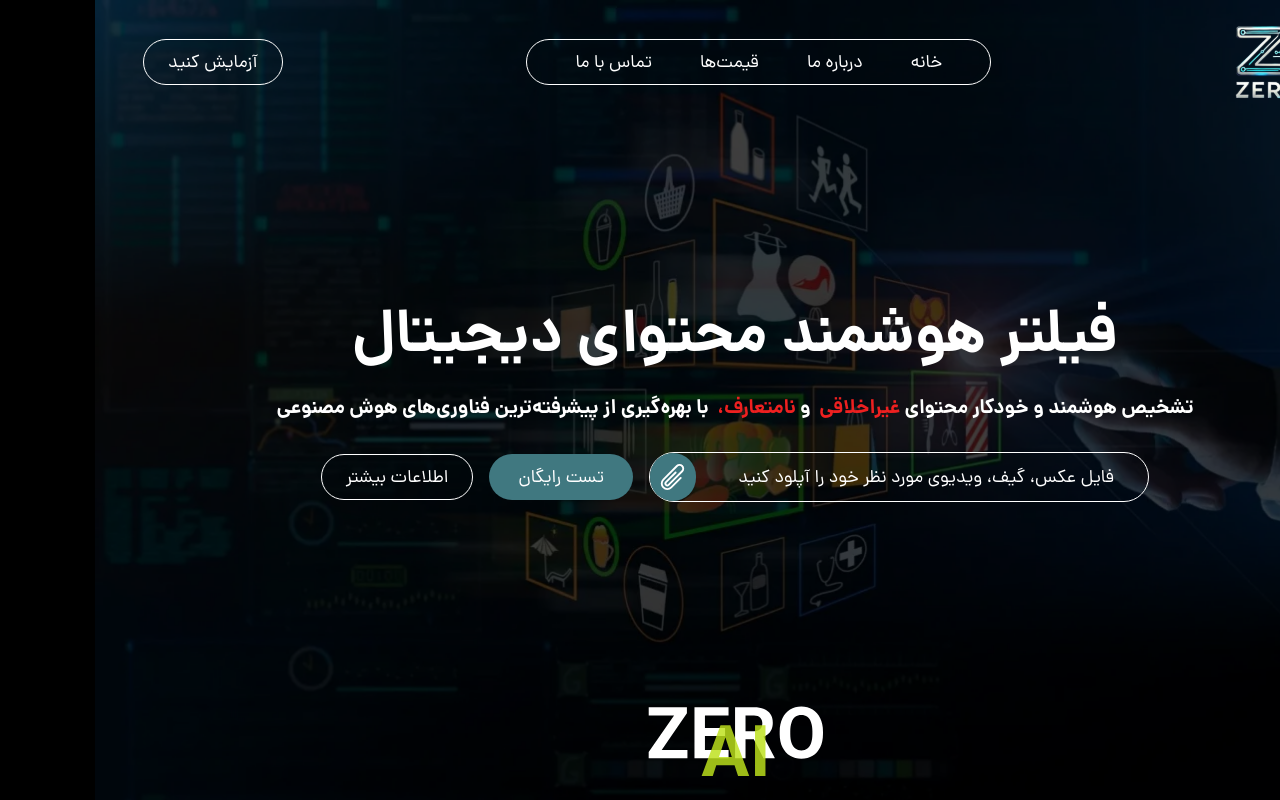
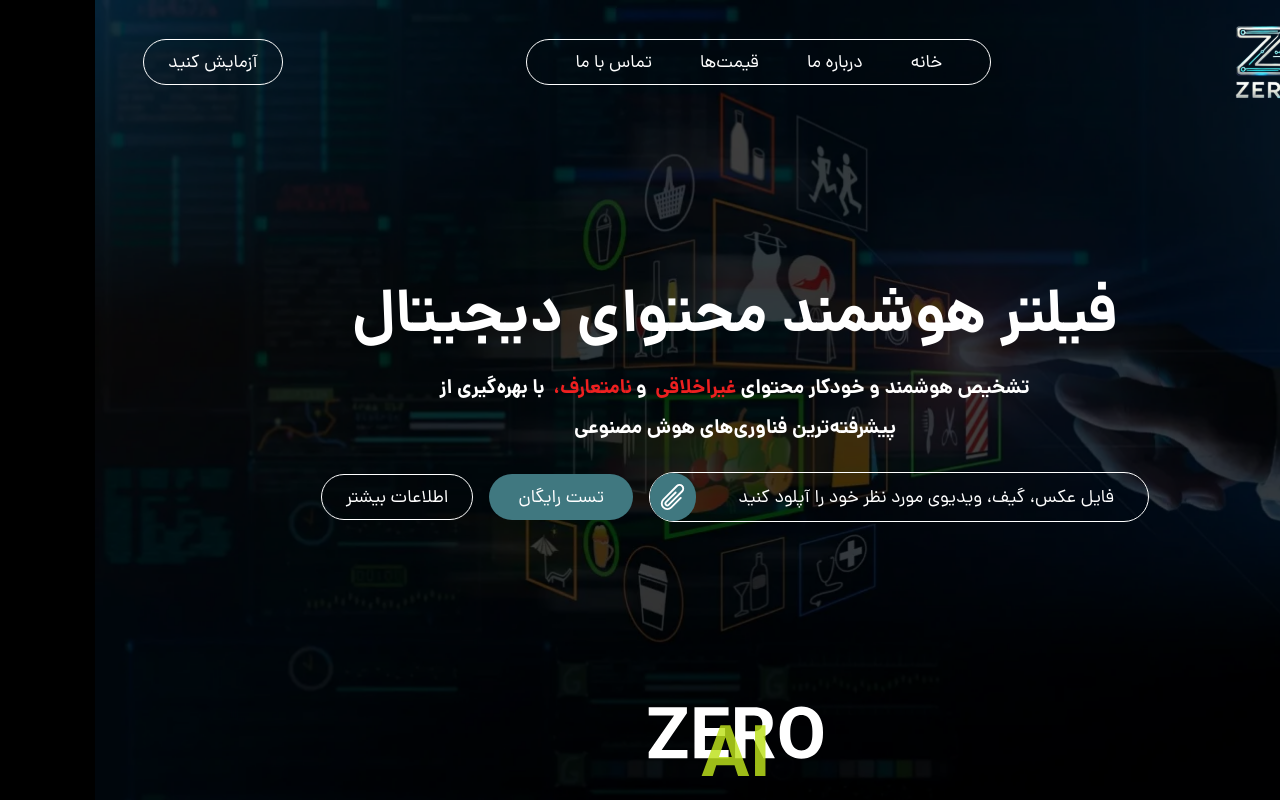
Before and after one commit to fatemeh-bd/zero, a Next.js app: page / in a window 1280 px wide. Built offline with nearby package versions, Linux system fonts and the light colour scheme.

Commit message:
edit style

```diff
--- a/src/app/globals.css
+++ b/src/app/globals.css
@@ -13,6 +13,15 @@
 .Toastify__toast-container {
   text-align: right;
 }
+
+::-webkit-scrollbar-track {
+  background: rgb(31, 31, 31) !important;
+  width: 8px;
+}
+
+::-webkit-scrollbar-thumb {
+  background: rgb(59, 59, 59);
+}
 @media (min-width: 512px) {
   .Toastify__toast-container {
     width: 100%;
--- a/src/app/page.tsx
+++ b/src/app/page.tsx
@@ -39,7 +39,9 @@
         تشخیص هوشمند و خودکار محتوای
         <span className="text-[#EE2020] inline-block mx-1">غیراخلاقی</span> و
         <span className="text-[#EE2020] inline-block mx-1">نامتعارف،</span> با
-        بهره‌گیری از پیشرفته‌ترین فناوری‌های هوش مصنوعی
+        بهره‌گیری از
+        <br className="md:block hidden"/>
+        پیشرفته‌ترین فناوری‌های هوش مصنوعی
       </SubTitle>
       <div className="flex lg:flex-nowrap flex-wrap justify-center gap-4 items-center">
         <UploadFile />
```
